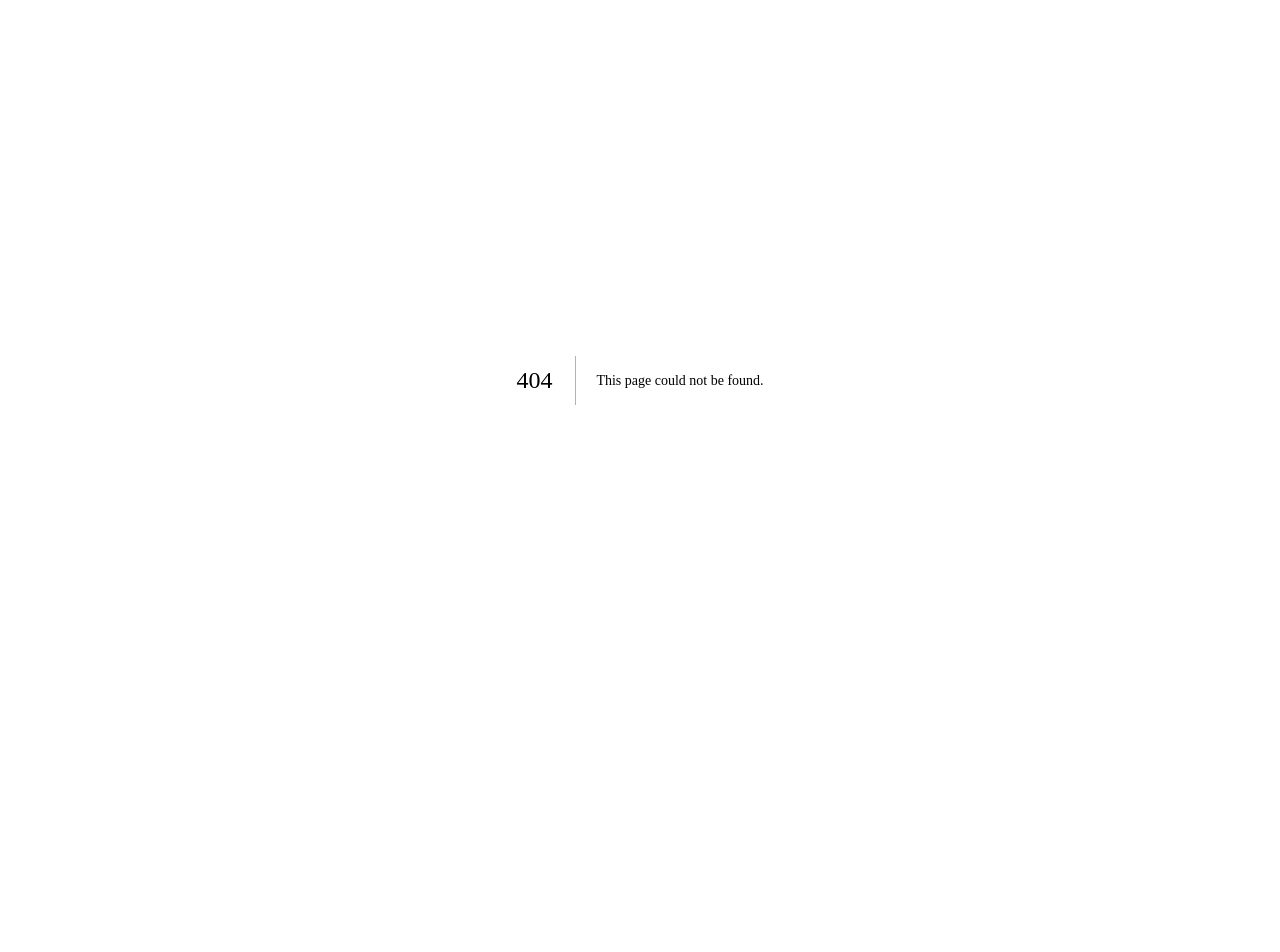
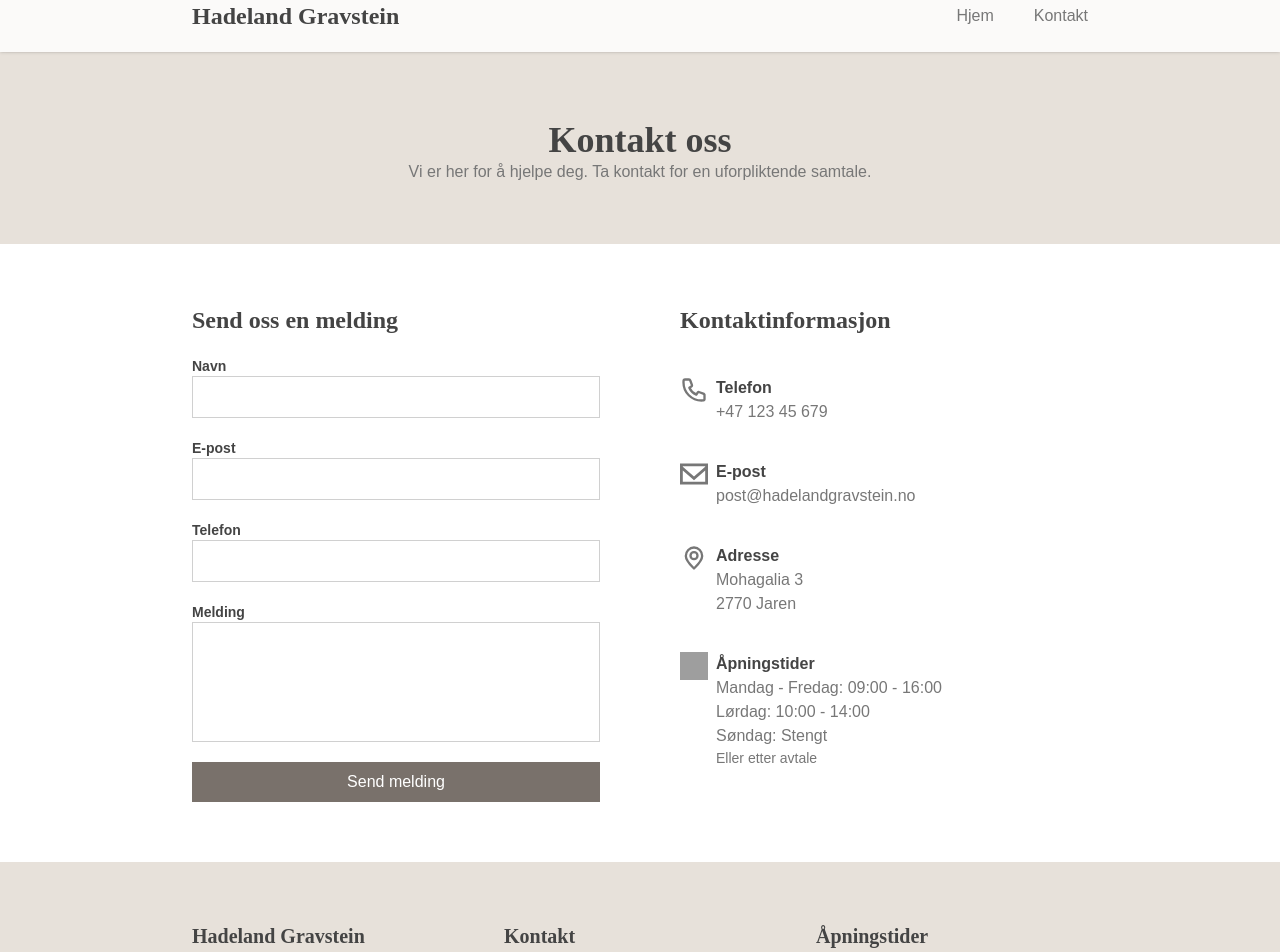
Before and after one commit to danielekeberg/hg, a Next.js app: page /contact in a window 1280 px wide. Before the commit this address had no page. Shown: the part 20-972 px from the top of the page. Before the commit the page ends 800 px from the top, so only its background shows below. Built offline with nearby package versions, Linux system fonts and the light colour scheme; grey boxes are pictures that could not be loaded.

Commit message:
Create contact/page.tsx

```diff
--- /dev/null
+++ b/app/contact/page.tsx
@@ -0,0 +1,13 @@
+import Header from "@/app/components/Header";
+import Contact from "@/app/components/Contact";
+import Footer from "@/app/components/Footer";
+
+export default function Home() {
+  return (
+    <div>
+      <Header />
+      <Contact />
+      <Footer />
+    </div>
+  );
+}
```
